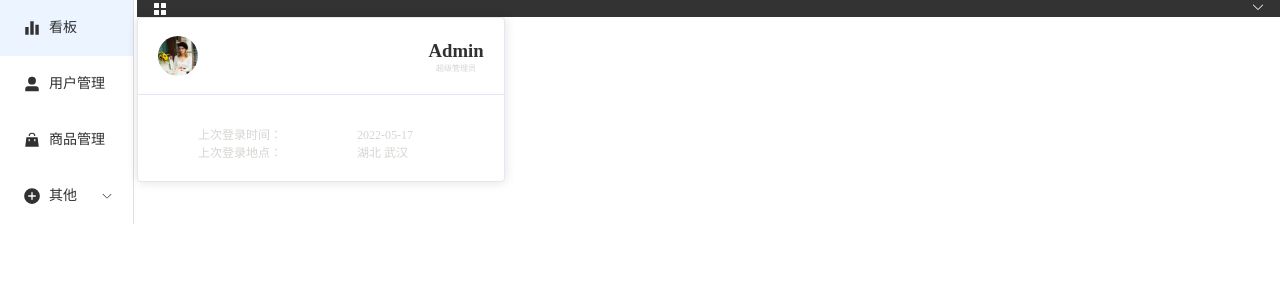
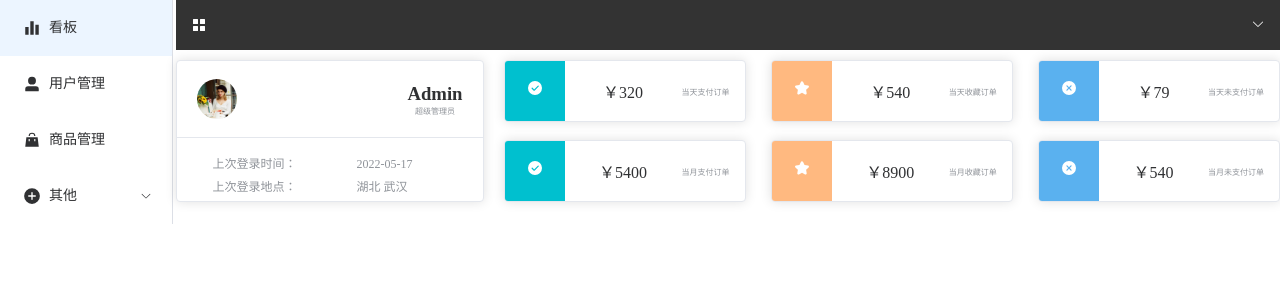
Before and after one commit to 3195536119/manage_primary, a Vue app: page /dash in a window 1280 px wide. Shown: the top 300 px of the page. Built offline with nearby package versions, Linux system fonts and the light colour scheme.

Commit message:
dash页右侧的订单数据完成

```diff
--- a/public/api.js
+++ b/public/api.js
@@ -2,12 +2,26 @@ import axios from "axios";
 
 
 export default {
-    login(name,password){
-        return axios.get('/login',{
-            params:{
+    /**
+     * 用户登录
+     * @param {*} name 用户名
+     * @param {*} password 密码
+     * @returns 请求的promise对象
+     */
+    login(name, password) {
+        return axios.get('/login', {
+            params: {
                 name,
                 password
             }
         })
+    },
+    /**
+     * 获取订单数据
+     * @returns 请求订单数据的promise对象
+     */
+    getBillData(){
+        return axios.get('/getBill');
     }
+
 }
--- a/public/mock.js
+++ b/public/mock.js
@@ -7,6 +7,33 @@
  * @LastEditTime: 2023-03-27 11:46:40
  */
 const Mock = require("mockjs");
+
+//订单数据
+const billData = [{
+    type:'pay',
+    value: 320,
+    text: '当天支付订单',
+}, {
+    type:'star',
+    value: 540,
+    text: '当天收藏订单',
+}, {
+    type:'unpaid',
+    value: 79,
+    text: '当天未支付订单',
+}, {
+    type:'pay',
+    value: 5400,
+    text: '当月支付订单',
+}, {
+    type:'star',
+    value: 8900,
+    text: '当月收藏订单',
+}, {
+    type:'unpaid',
+    value: 540,
+    text: '当月未支付订单',
+}]
 
 /**
  * 将Url中的数据拆分为参数对象
@@ -48,3 +75,11 @@ Mock.mock(/login/, 'get', (options) => {
         msg: '密码输入错误'
     }
 })
+
+//获取订单数据
+Mock.mock(/getBill/, 'get', options => {
+    return {
+        status: 200,
+        data: billData
+    }
+})
--- /dev/null
+++ b/public/utils.js
@@ -0,0 +1,16 @@
+const billMap = {
+    'pay': {
+        icon: 'circle-check-filled',
+        color: '#00C0CF'
+    },
+    'star': {
+        icon: 'star-filled',
+        color: '#ffb980'
+    },
+    'unpaid': {
+        icon: 'circle-close-filled',
+        color: '#5ab1ef'
+    }
+}
+
+export {billMap}
--- a/src/components/header.vue
+++ b/src/components/header.vue
@@ -18,7 +18,6 @@
             </template>
         </el-dropdown>
     </div>
-    <router-view></router-view>
 </template>
 
 <script setup>
--- a/src/components/layout.vue
+++ b/src/components/layout.vue
@@ -4,13 +4,14 @@
  * @Author: shaye
  * @Date: 2023-03-26 15:47:37
  * @LastEditors: shaye
- * @LastEditTime: 2023-03-28 10:13:36
+ * @LastEditTime: 2023-03-29 10:11:59
 -->
 <template>
     <div class="container">
-        <Aside style="width: 150px;margin-right:3px" />
+        <Aside style="width: 200px;margin-right:3px" />
         <div class="container_right">
-            <Header style="height:50px" />
+            <Header style="height:50px;margin-bottom:10px" />
+            <router-view></router-view>
         </div>
     </div>
 </template>
--- a/src/views/dash/bill.vue
+++ b/src/views/dash/bill.vue
@@ -1,49 +1,69 @@
 <template>
-    <div >
-        <el-card class="box-card" v-for="item in billInfos" >
-
+    <div class="box_container">
+        <el-card v-for="(item, index) in bill.billData" :key="index" :body-style="{
+            'display': 'flex',
+            'flex- direction': 'row',
+            'align-items': 'center',
+            'justify-content': 'space-between',
+            'padding': 0,
+            'width': '240px',
+        }">
+            <div :style="{ backgroundColor: item.color }" class="left_icon">
+                <el-icon color="white">
+                    <component :is="item.icon"></component>
+                </el-icon>
+            </div>
+            <p>￥{{ item.value }}</p>
+            <p class="card_text">{{ item.text }}</p>
         </el-card>
     </div>
 </template>
 
 <script setup>
 import { reactive } from 'vue';
+import api from "../../../public/api.js";
+import { billMap } from "../../../public/utils";
 
-const billInfos = reactive([{
-    icon: 'circle-check',
-    value: 320,
-    text: '当天支付订单',
-    color: '#00C0CF'
-}, {
-    icon: 'star',
-    value: 540,
-    text: '当天收藏订单',
-    color: '#ffb980'
-}, {
-    icon: 'circle-close',
-    value: 79,
-    text: '当天未支付订单',
-    color: '#5ab1ef'
-}, {
-    icon: 'circle-check',
-    value: 5400,
-    text: '当月支付订单',
-    color: '#00C0CF'
-}, {
-    icon: 'star',
-    value: 8900,
-    text: '当月收藏订单',
-    color: '#ffb980'
-}, {
-    icon: 'circle-close',
-    value: 540,
-    text: '当月未支付订单',
-    color: '#5ab1ef'
-}])
+const bill = reactive({
+    billData: []
+})
+
+api.getBillData().then(res => {
+    if (res.data.status == 200) {
+        let data = res.data.data
+        data.forEach(d => {
+            d.icon = billMap[d.type].icon
+            d.color = billMap[d.type].color
+        })
+        bill.billData = data
+    }
+})
 </script>
 
 <style scoped>
 .box-card {
-    width: 480px;
+    width: 240px;
+}
+
+.box_container {
+    display: flex;
+    flex-direction: row;
+    justify-content: space-between;
+    flex-wrap: wrap;
+    align-content: space-between;
+    height: 100%;
+}
+
+.left_icon {
+    height: 60px;
+    line-height: 60px;
+    width: 60px;
+    text-align: center;
+}
+
+.card_text {
+    color: rgb(143, 147, 153);
+    font-size: 8px;
+    padding-right: 15px;
 }
 </style>
--- a/src/views/dash/index.vue
+++ b/src/views/dash/index.vue
@@ -4,21 +4,22 @@
  * @Author: shaye
  * @Date: 2023-03-27 18:44:54
  * @LastEditors: shaye
- * @LastEditTime: 2023-03-28 11:20:32
+ * @LastEditTime: 2023-03-29 09:58:19
 -->
 <template>
     <el-row :gutter="20" >
-        <el-col :span="8">
+        <el-col :span="7">
             <Info/>
         </el-col>
-        <el-col :span="16">
-
+        <el-col :span="17">
+            <Bill/>
         </el-col>
     </el-row>
 </template>
 
 <script setup>
 import Info from './info.vue';
+import Bill from './bill.vue';
 </script>
 
 <style  scoped>
--- a/src/views/dash/info.vue
+++ b/src/views/dash/info.vue
@@ -4,7 +4,7 @@
  * @Author: shaye
  * @Date: 2023-03-28 09:47:27
  * @LastEditors: shaye
- * @LastEditTime: 2023-03-28 10:43:23
+ * @LastEditTime: 2023-03-29 10:20:13
 -->
 <template>
     <el-card class="box-card">
@@ -43,22 +43,29 @@
 }
 
 .user_detail_auth {
-    color: rgb(213, 213, 210);
+    color: rgb(143, 147, 153);
     font-size: 8px;
 }
 
 .login_info {
     margin-top: 10px;
-    color: rgb(213, 213, 210);
+    color: rgb(143, 147, 153);
 }
 
 .login_info p {
-    margin-left: 40px;
+    margin-left: 30px;
     font-size: 12px;
 }
 
 .login_info p span {
-    margin-left: 75px;
+    margin-left: 60px;
+}
+.login_info p:first-child
+{
+    margin-bottom: 5px;
 }
 
+/deep/.el-card__body {
+    padding: 6px;
+}
 </style>
```
